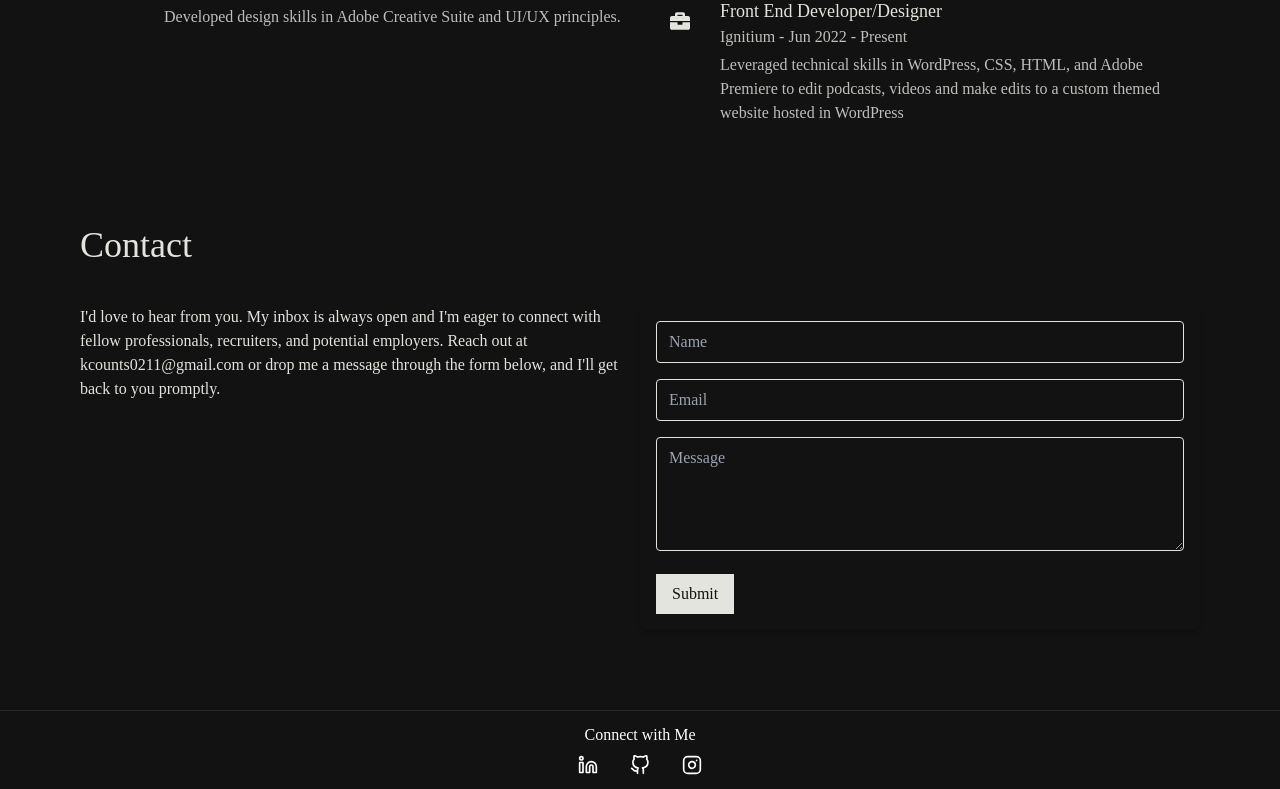
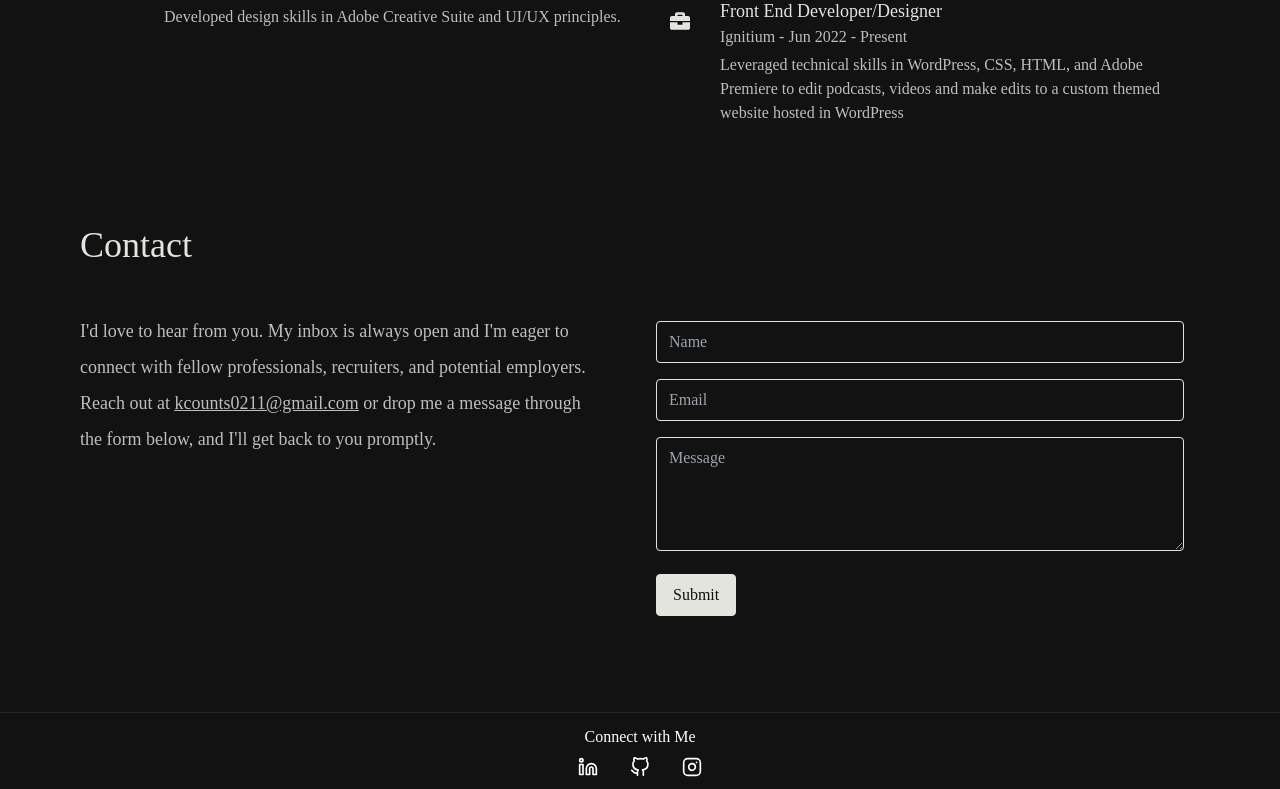
Before and after one commit to Kcounts93/my-portfolio, a React (Create React App) app: page / in a window 1280 px wide. Shown: the part 3239-4028 px from the top of the page. Built offline with nearby package versions, Linux system fonts and the light colour scheme.

Commit message:
Contact component styling form

```diff
--- a/src/components/About.jsx
+++ b/src/components/About.jsx
@@ -19,7 +19,7 @@ const About = () => {
             transition={{ duration: 0.5 }}
             className="w-full lg:w-1/2 mb-6 md:mb-0"
           >
-            <p className=" leading-loose font-medium text-darkputty">
+            <p className="leading-loose font-medium text-darkputty">
               Hello! I'm Kayla Counts! I'm a dedicated and passionate front-end
               developer. I specialize in creating interactive and user-friendly
               web applications. I love exploring new technologies and bringing
--- a/src/components/Contact.jsx
+++ b/src/components/Contact.jsx
@@ -53,18 +53,28 @@ const Contact = () => {
           <h2 className="text-4xl mb-2 font-medium">Contact</h2>
         </div>
         <div className="flex flex-row">
-          <div className="w-1/2">
-            <p>
+          <div className="w-1/2 pr-0 md:pr-10">
+            <p className="mt-2 text-lg leading-loose font-medium text-darkputty">
               I'd love to hear from you. My inbox is always open and I'm eager
               to connect with fellow professionals, recruiters, and potential
-              employers. Reach out at kcounts0211@gmail.com or drop me a message
-              through the form below, and I'll get back to you promptly.
+              employers. Reach out at{" "}
+              <span className="underline">
+                <a
+                  href="mailto:kcounts0211@gmail.com"
+                  target="_blank"
+                  rel="noopener noreferrer"
+                >
+                  kcounts0211@gmail.com
+                </a>
+              </span>{" "}
+              or drop me a message through the form below, and I'll get back to
+              you promptly.
             </p>
           </div>
           <div className="w-1/2">
-            <div className="p-4 mx-auto rounded-lg shadow-md">
+            <div className="p-4 mx-auto rounded-lg">
               {submissionSuccess ? (
-                <div className="text-green-500 text-center mb-4">
+                <div className="text-drap text-center mb-4">
                   Form submitted successfully!
                 </div>
               ) : (
@@ -78,7 +88,7 @@ const Contact = () => {
                       placeholder="Name"
                       value={formData.name}
                       onChange={handleChange}
-                      className={`w-full px-3 py-2 border ${
+                      className={`w-full px-3 py-2 border bg-transparent focus:outline-none focus:ring-2 focus:ring-drap focus:border-none rounded transition duration-500 ${
                         errors.name ? "border-red-500" : "border-putty"
                       } rounded bg-transparent`}
                     />
@@ -96,8 +106,8 @@ const Contact = () => {
                       placeholder="Email"
                       value={formData.email}
                       onChange={handleChange}
-                      className={`w-full px-3 py-2 border bg-transparent ${
-                        errors.email ? "border-red-500" : "border-putty"
+                      className={`w-full px-3 py-2 border bg-transparent focus:outline-none focus:ring-2 focus:ring-drap focus:border-none rounded transition duration-500 ${
+                        errors.email ? "border-red-500" : "border-putty "
                       } rounded bg-transparent`}
                     />
                     {errors.email && (
@@ -116,7 +126,7 @@ const Contact = () => {
                       value={formData.message}
                       onChange={handleChange}
                       rows="4"
-                      className={`w-full px-3 py-2 border ${
+                      className={`w-full px-3 py-2 border bg-transparent focus:outline-none focus:ring-2 focus:ring-drap focus:border-none rounded transition duration-500 ${
                         errors.message ? "border-red-500" : "border-putty"
                       } rounded bg-transparent`}
                     />
@@ -129,7 +139,7 @@ const Contact = () => {
 
                   <button
                     type="submit"
-                    className="bg-putty text-darkgrey py-2 px-4 hover:bg-charcoal hover:text-putty active:scale-90  duration-300"
+                    className="bg-putty rounded border border-putty text-darkgrey py-2 px-4 hover:bg-darkgrey hover:text-putty hover:border hover:border-drap hover:scale-105 active:scale-90 duration-500"
                   >
                     Submit
                   </button>
```
